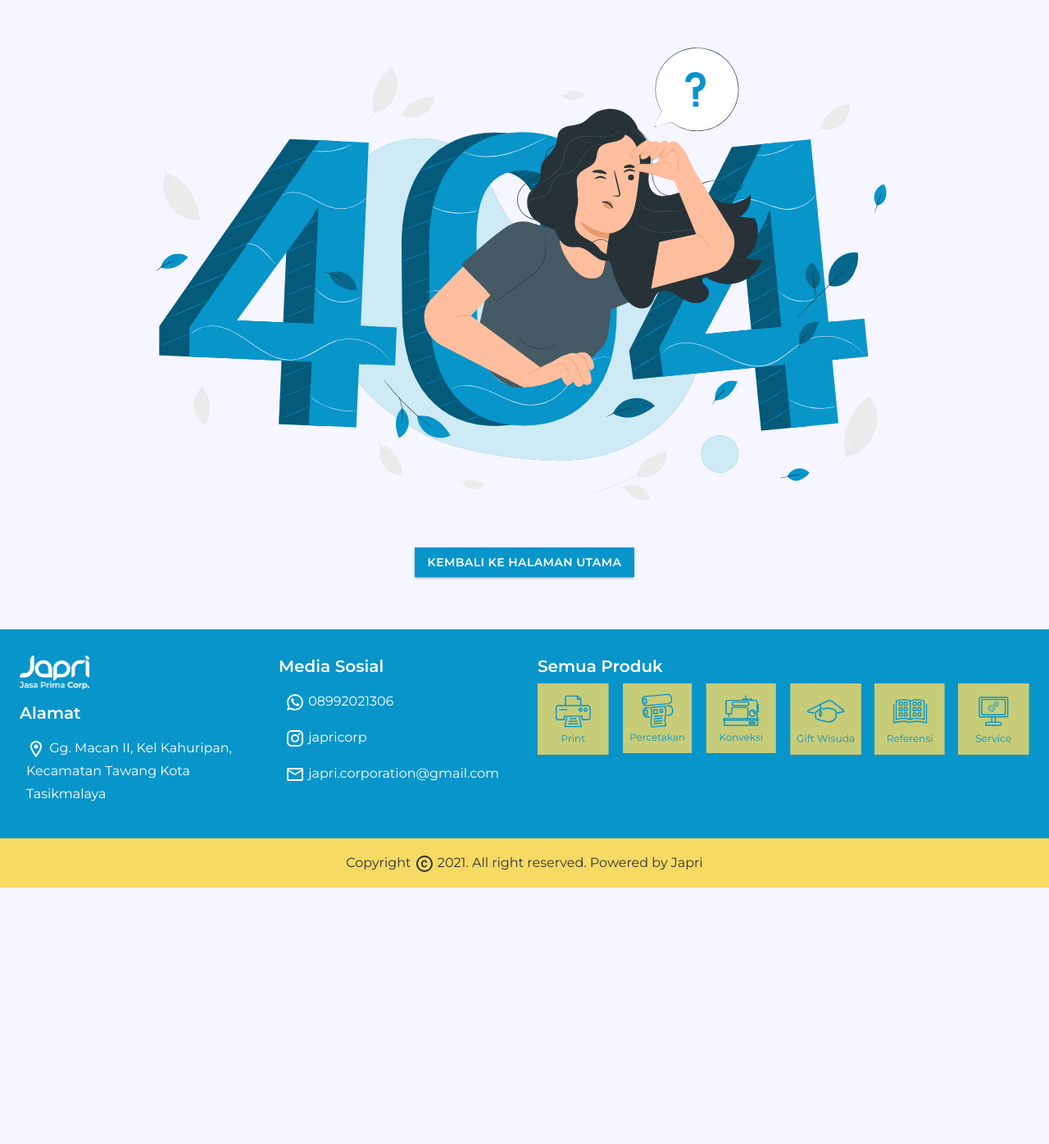
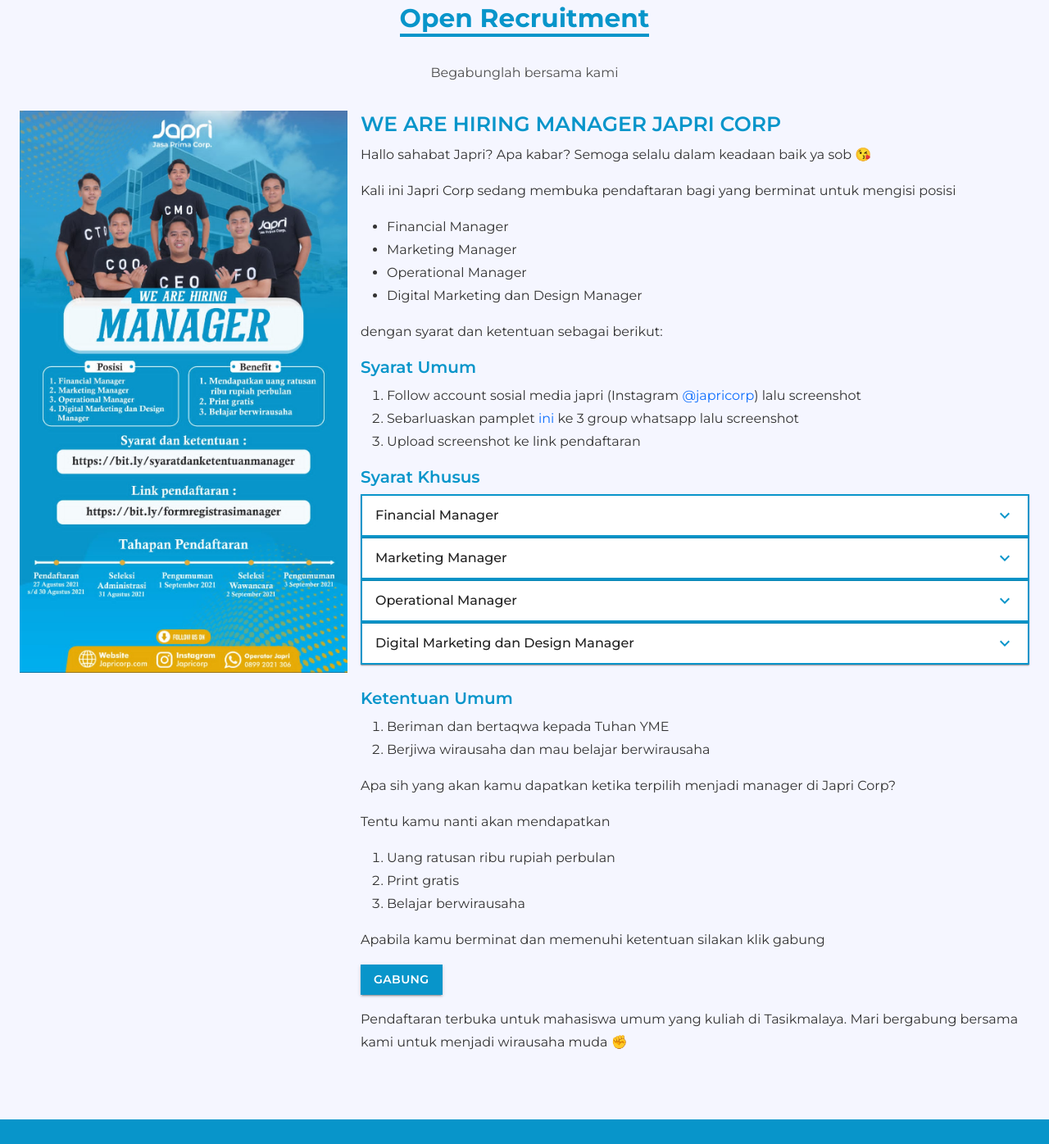
Before and after one commit to aridarsan/japri-corp, a React (Create React App) app: page /karier in a window 1280 px wide. Shown: the part 126-1522 px from the top of the page at 82% size. Before the commit the page ends 1209 px from the top, so only its background shows below. Built offline with nearby package versions, Linux system fonts and the light colour scheme; what react-swipeable-views-utils would draw is missing.

Commit message:
add karier page

```diff
--- a/src/App.js
+++ b/src/App.js
@@ -9,6 +9,7 @@
 import GaleriPel from "./Pages/GaleriPel"
 import TestiContextApi from "./Pages/TestiContextApi"
 import Footer from "./Components/Footer"
+import Karier from "./Components/Karier"
 import CaraPesan from "./Components/CaraPesan"
 import NotFound from "./Components/NotFound"
 import ScrollToTop from "./Components/ScrollToTop"
@@ -50,6 +51,10 @@
             <GaleriPel/>
           </Route>
 
+          <Route path='/karier'>
+            <Karier/>
+          </Route>
+
           <Route path="*">
             <NotFound/>
           </Route>
--- a/src/Components/Footer.js
+++ b/src/Components/Footer.js
@@ -11,6 +11,7 @@
 import wisuda from '../Images/footer/wisuda.svg';
 import referensi from '../Images/footer/referensi.svg';
 import service from '../Images/footer/service.svg';
+import { Link } from 'react-router-dom';
 
 const produk = [print, percetakan, konveksi, wisuda, referensi, service];
 
@@ -69,11 +70,23 @@
             </a>
             </Grid>
 
-            <Grid item xs={12} md={4} lg={6}>
+            <Grid item xs={12} md={4} lg={3}>
+              <h5 style={{ color: '#ffff' }}>Karier</h5>
+
+             <Link to='karier' style={{ textDecoration: 'none' }}>
+                <div className="footer-div">
+                  <p style={{ color: '#ffff' }}>
+                    Open Recruitment Manager
+                  </p>
+                </div>
+              </Link>
+            </Grid>
+
+            <Grid item xs={12} md={4} lg={3}>
               <h5 style={{ color: '#ffff' }}>Semua Produk</h5>
               <Grid container spacing={2}>
                 {produk.map((item, index) => (
-                  <Grid item xs={2} md={4} lg={2} key={index}>
+                  <Grid item xs={2} md={4} lg={4} key={index}>
                     <a href='#produk'>
                       <img src={item} alt='produk' width='100%' className="footer-img" />
                     </a>
--- /dev/null
+++ b/src/Components/Karier.js
@@ -0,0 +1,197 @@
+import React from 'react';
+import { Grid, Container, Button, Accordion, AccordionDetails, AccordionSummary,} from '@material-ui/core';
+import oprec from "../Images/oprec.png";
+import ExpandMoreIcon from '@material-ui/icons/ExpandMore';
+
+const tanyajawab = [
+  {
+    panel: 'panel1',
+    aria: 'panel1bh-content',
+    id: 'panel1bh-header',
+    tanya: 'Financial Manager',
+    jawab:["Paham dan mengerti dasar akuntansi",
+    "Paham tentang laporan keuangan","Menguasai Microsoft office (word, excel, power point)",
+    "Siap bekerja dalam tekanan",
+    "Siap bertanggung jawab dan berkomitmen"
+    ]
+  },
+  {
+    panel: 'panel2',
+    aria: 'panel2bh-content',
+    id: 'panel2bh-header',
+    tanya: 'Marketing Manager',
+    jawab:[
+    	"Siap berkomitmen aktif diJapri",
+    	"Jujur dan bertanggung jawab",
+    	"Menguasai Microsoft office (word, excel, power point)",
+    	"Mampu mengelola persediaan barang",
+    	"Siap bekerja everytime dan dibawah tekanan"
+    ]
+  },
+  {
+    panel: 'panel3',
+    aria: 'panel3bh-content',
+    id: 'panel3bh-header',
+    tanya:
+      'Operational Manager',
+    jawab:
+      [
+    	"Memahami dasar-dasar marketing",
+    	"Komunikasi level up",
+    	"Berani mengambil resiko",
+    	" Tidak pemalu",
+    	"Siap berkomitmen aktif di Japri",
+    	"Memiliki tekad yang kuat"
+    ]
+  },
+  {
+    panel: 'panel4',
+    aria: 'panel4bh-content',
+    id: 'panel4bh-header',
+    tanya: 'Digital Marketing dan Design Manager',
+    jawab:[
+    	"Memahami dan dapat mengaplikasikan software design grafis (corel draw/Adobe Illustarator)",
+    	"Memahami dan dapat mengaplikasikan software editing  (Adobe Premiere dll)",
+    	"Siap bekerja everytime, everywhere and under pressure"
+    ]
+  }
+]
+
+const Karier = () => {
+	 const [expanded, setExpanded] = React.useState(false);
+
+  const handleChange = (panel) => (event, isExpanded) => {
+    setExpanded(isExpanded ? panel : false);
+  };
+
+  return (
+    <React.Fragment>
+      <Container maxWidth='lg' style={{ marginTop: '5rem' }}>
+        <Grid container>
+          <Grid item xs={12}>
+            <h3 className="heading3">
+              <span
+                className='borderBottom'
+              >
+                Open Recruitment
+              </span>
+            </h3>
+
+            <p className="pjudul">
+              Begabunglah bersama kami
+            </p>
+          </Grid>
+        </Grid>
+
+        <Grid container spacing={2}>
+        	<Grid item xs={12} md={4} lg={4}>
+        		<img src={oprec} width="100%" alt="oprec"/>
+        	</Grid>
+
+        	<Grid item xs={12} md={8} lg={8}>
+        		<h4>
+        			WE ARE HIRING MANAGER JAPRI CORP
+        		</h4>
+
+        		<p>
+        			Hallo sahabat Japri? Apa kabar? Semoga selalu dalam keadaan baik ya sob 😘
+        		</p>
+
+        		<p> Kali ini Japri Corp sedang membuka pendaftaran bagi yang berminat untuk mengisi posisi
+        		</p>
+
+        		<ul>
+        			<li>Financial Manager</li>
+        			<li>Marketing Manager</li>
+        			<li>Operational Manager</li>
+        			<li>Digital Marketing dan Design Manager</li>
+        		</ul>
+
+        		<p>
+        			dengan syarat dan ketentuan sebagai berikut:
+        		</p>
+
+        		<h5> Syarat Umum</h5>
+
+        		<ol>
+        			<li> Follow account sosial media japri (Instagram <a href="https://www.instagram.com/japricorp/" target="_blank" rel="noreferrer" style={{ textDecoration: "none"}}>@japricorp</a>) lalu screenshot </li>
+        			<li> Sebarluaskan pamplet <a href={oprec} target="_blank" rel="noreferrer" style={{ textDecoration: "none"}}>ini</a> ke 3 group whatsapp lalu screenshot </li>
+        			<li> Upload screenshot ke link pendaftaran </li>
+        		</ol>
+
+
+        		<h5> Syarat Khusus</h5>
+
+        		<Grid item xs={12}>
+            {tanyajawab.map((item, index) => (
+              <Accordion
+                expanded={expanded === item.panel}
+                onChange={handleChange(item.panel)}
+                style={{ borderRadius: '0px', border: '2px solid #0895CA' }}
+                key={index}
+              >
+                <AccordionSummary
+                  expandIcon={<ExpandMoreIcon style={{ color: '#0895CA' }} />}
+                  aria-controls={item.aria}
+                  id={item.id}
+                >
+                  <h6 style={{ margin: 0, lineHeight: "1.5" }}>{item.tanya}</h6>
+                </AccordionSummary>
+                <AccordionDetails>
+                	<ol>
+                	{item.jawab.map((detail, index)=>(
+                		<li><p style={{ margin: 0 }} key={index}>{detail}</p></li>
+                	))}
+                	</ol>
+                </AccordionDetails>
+              </Accordion>
+            ))}
+          	</Grid>
+
+          	<br/>
+
+          	<h5> Ketentuan Umum</h5>
+          	<ol>
+        			<li> Beriman dan bertaqwa kepada Tuhan YME</li>
+        			<li> Berjiwa wirausaha dan mau belajar berwirausaha </li>
+        		</ol>
+        		<p>
+        			Apa sih yang akan kamu dapatkan ketika terpilih menjadi manager di Japri Corp?
+        		</p>
+
+        		<p>
+        			 Tentu kamu nanti akan mendapatkan
+        		</p>
+
+        		<ol>
+        			<li>Uang ratusan ribu rupiah perbulan</li>
+        			<li>Print gratis</li>
+        			<li>Belajar berwirausaha</li>
+        		</ol>
+
+        		<p>
+        			Apabila kamu berminat dan memenuhi ketentuan silakan klik gabung
+        		</p>
+
+        		<a href="https://bit.ly/formregistrasimanager" target="_blank" rel="noreferrer">
+		           <Button
+                variant='contained'
+                className="btn-submit"
+                size='medium'
+                style={{marginBottom: "1rem"}}
+              >
+               Gabung
+              </Button>
+        		</a>
+
+        		<p>
+        			Pendaftaran terbuka untuk mahasiswa umum yang kuliah di Tasikmalaya. Mari bergabung bersama kami untuk menjadi wirausaha muda ✊
+        		</p>
+        	</Grid>
+        </Grid>
+      </Container>
+    </React.Fragment>
+  )
+}
+
+export default Karier;
--- a/src/Components/NavBar/CollapseMenu.js
+++ b/src/Components/NavBar/CollapseMenu.js
@@ -118,6 +118,20 @@
             </NavLink>
           </li>
           <Hr />
+
+          <li>
+            <NavLink
+              to='/karier'
+              activeClassName='active'
+              onClick={props.handleNavbar}
+            >
+              <div>
+                <p>Karier</p>
+              </div>
+            </NavLink>
+          </li>
+          <Hr />
+
           <li>
             <a
               href='https://wa.me/628992021306'
--- a/src/Components/NavBar/Navbar.js
+++ b/src/Components/NavBar/Navbar.js
@@ -88,6 +88,7 @@
             <NavLink to='/cara-pesan' activeClassName="active">Cara Pesan</NavLink>
             <NavLink to='/about' activeClassName="active">Tentang Japri</NavLink>
             <NavLink to='/testimoni' activeClassName="active">Testimoni</NavLink>
+            <NavLink to='/karier' activeClassName="active">Karier</NavLink>
             <a href='https://wa.me/628992021306' target="_blank" rel="noreferrer"><WhatsAppIcon/></a>
             <a href='https://www.instagram.com/japricorp/' target="_blank" rel="noreferrer"><InstagramIcon/></a>
             <a href='mailto:japri.corporation@gmail.com' target="_blank" rel="noreferrer"><MailOutlineIcon/></a>
```
Also changed, not shown: src/Images/oprec.png (added).
